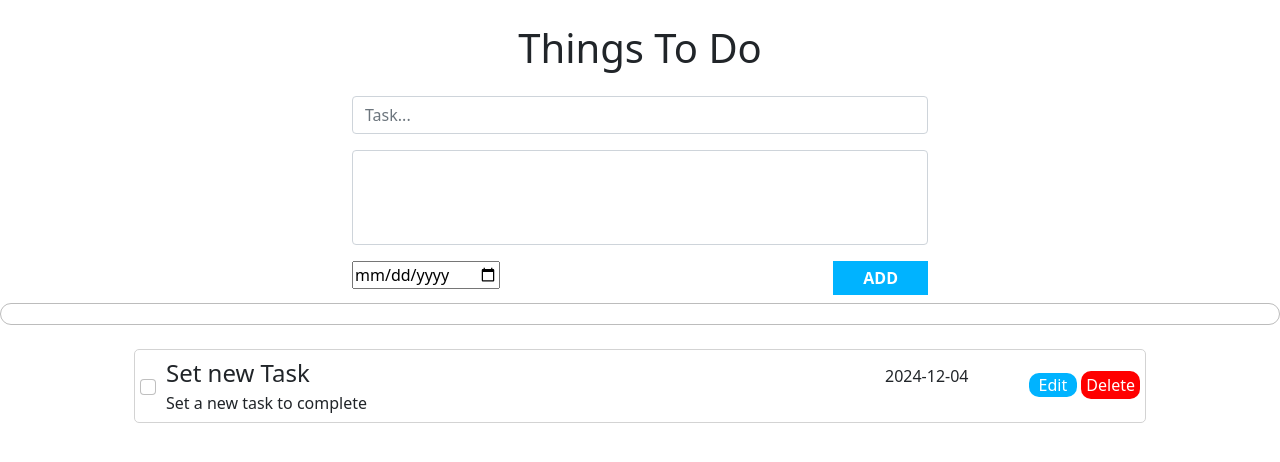
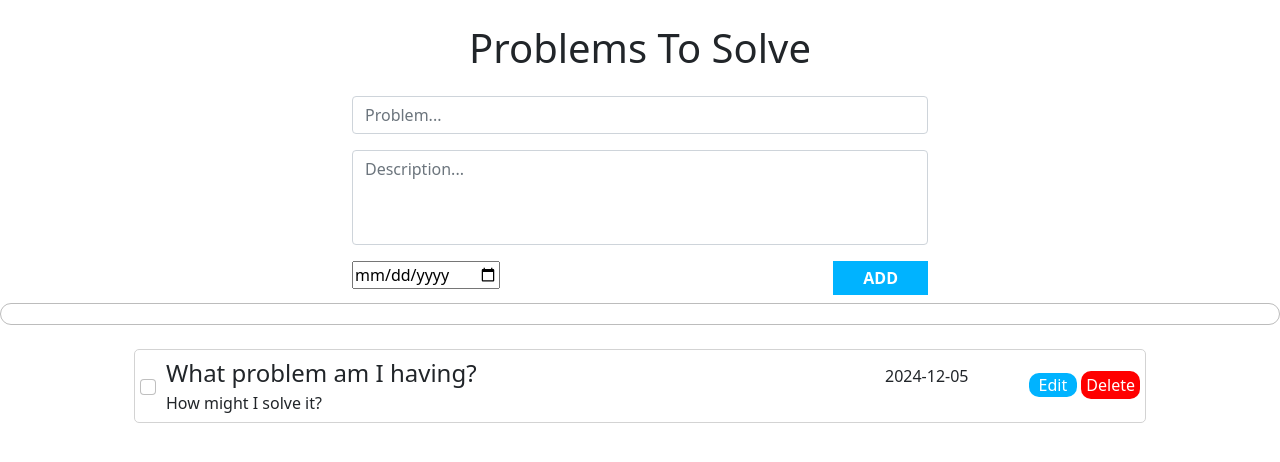
Before and after one commit to JudeIbeekeocha/todolist, a website built with webpack: page src/template.html in a window 1280 px wide. Built offline with nearby package versions, Linux system fonts and the light colour scheme.

Commit message:
changed project theme

```diff
--- a/package.json
+++ b/package.json
@@ -10,6 +10,7 @@
   "license": "ISC",
   "description": "",
   "dependencies": {
+    "dayjs": "^1.11.13",
     "uuid": "^11.0.3",
     "webpack": "^5.96.1",
     "webpack-cli": "^5.1.4"
--- a/src/components/js/getTask.js
+++ b/src/components/js/getTask.js
@@ -27,7 +27,6 @@ export function getTaskfromDOM() {
         uId: uniqueId,
         completed: false,
       });
-      console.log(taskList);
     }
   });
 
--- a/src/components/js/taskList.js
+++ b/src/components/js/taskList.js
@@ -1,4 +1,5 @@
 import { updateProgressBar } from "../pageviews/progressBar.js";
+import dayjs from "dayjs";
 
 export let taskList;
 
@@ -9,11 +10,12 @@ function saveToStorage() {
 }
 
 export function loadFromStorage() {
+  const formattedDate = dayjs().format("YYYY-MM-DD");
   taskList = JSON.parse(localStorage.getItem("taskList")) || [
     {
-      task: "Set new Task",
-      description: "Set a new task to complete",
-      date: "2024-12-04", //maybe use dayjs later for this
+      task: "What problem am I having? ",
+      description: "How might I solve it?",
+      date: formattedDate, //maybe use dayjs later for this
       uId: "1",
       completed: false,
     },
@@ -22,9 +24,7 @@ export function loadFromStorage() {
 
 export function addTask(task) {
   taskList.push(task);
-  console.log(taskList);
   saveToStorage();
-  console.log(taskList);
   updateProgressBar();
 }
 
@@ -50,20 +50,17 @@ export function editModal(taskId) {
 
   taskList.forEach((task) => {
     if (task.uId === taskId) {
-      console.log(task.uId);
       taskInput.value = task.task
       descriptionInput.value = task.description
       dateInput.value = task.date
 
       document.querySelector('#modalAddTaskButton').addEventListener('click', ()=>{
-        console.log(taskInput.value)
         task.task = taskInput.value
         task.description = descriptionInput.value
         task.date = dateInput.value
 
         saveToStorage()
       })
-      console.log(taskList)
     }
   });
 
@@ -88,8 +85,6 @@ export function checkIfChecked() {
         });
       }
 
-      console.log(taskId);
-      console.log(taskList);
       saveToStorage();
       updateProgressBar();
     });
--- a/src/components/pageviews/renderForms.js
+++ b/src/components/pageviews/renderForms.js
@@ -5,10 +5,10 @@ export function renderForms(){
      <div class="container form">
             <form id="taskForm">
               <div class="mb-3">
-                  <input type="text" class="form-control task-input" id="taskInput" placeholder="Task..." required>
+                  <input type="text" class="form-control task-input" id="taskInput" placeholder="Problem..." required>
                 </div>
                 <div class="mb-3">
-                  <textarea class="form-control text-area" id="descriptionInput" rows="2"></textarea>
+                  <textarea class="form-control text-area" id="descriptionInput" rows="2" placeholder="Description..."></textarea>
                 </div>
                 <div class="date-button-field">
                     <div class="date">
--- a/src/components/pageviews/renderHeader.js
+++ b/src/components/pageviews/renderHeader.js
@@ -1,7 +1,7 @@
 export function renderHeader(){
     const headerHTML = `
     <div class="container-fluid d-flex justify-content-center title-container">
-        <h1 class="my-4">Things To Do</h1>
+        <h1 class="my-4">Problems To Solve</h1>
     </div>
     `
     document.querySelector('.title-container').innerHTML = headerHTML
--- a/src/components/pageviews/renderTaskGrid.js
+++ b/src/components/pageviews/renderTaskGrid.js
@@ -39,9 +39,7 @@ export function renderTaskGrid() {
     btn.addEventListener("click", () => {
       const taskId = btn.dataset.uniqueId;
       removeTask(taskId);
-
       renderTaskGrid();
-      console.log(taskList);
     });
   });
 
--- a/src/components/styles/progressBar.css
+++ b/src/components/styles/progressBar.css
@@ -8,5 +8,5 @@
     height: 100%;
     width: 0%;
     border-radius: 20px;
-    transition: all 0.5s ease;
+    transition: all 1s ease;
 }
--- a/src/index.js
+++ b/src/index.js
@@ -3,6 +3,7 @@ import { renderForms } from "./components/pageviews/renderForms.js";
 import { getTaskfromDOM } from "./components/js/getTask.js";
 import { progressBar } from "./components/pageviews/progressBar.js";
 import { renderTaskGrid } from "./components/pageviews/renderTaskGrid.js";
+import dayjs from "dayjs";
 
 
 renderHeader();
--- a/src/template.html
+++ b/src/template.html
@@ -3,7 +3,7 @@
   <head>
     <meta charset="UTF-8" />
     <meta name="viewport" content="width=device-width, initial-scale=1.0" />
-    <title>ToDo list</title>
+    <title>Problems To Solve</title>
     <!-- Bootstrap CSS -->
     <link
       href="https://cdn.jsdelivr.net/npm/bootstrap@5.0.2/dist/css/bootstrap.min.css"
```
Also changed, not shown: 1 other file.
